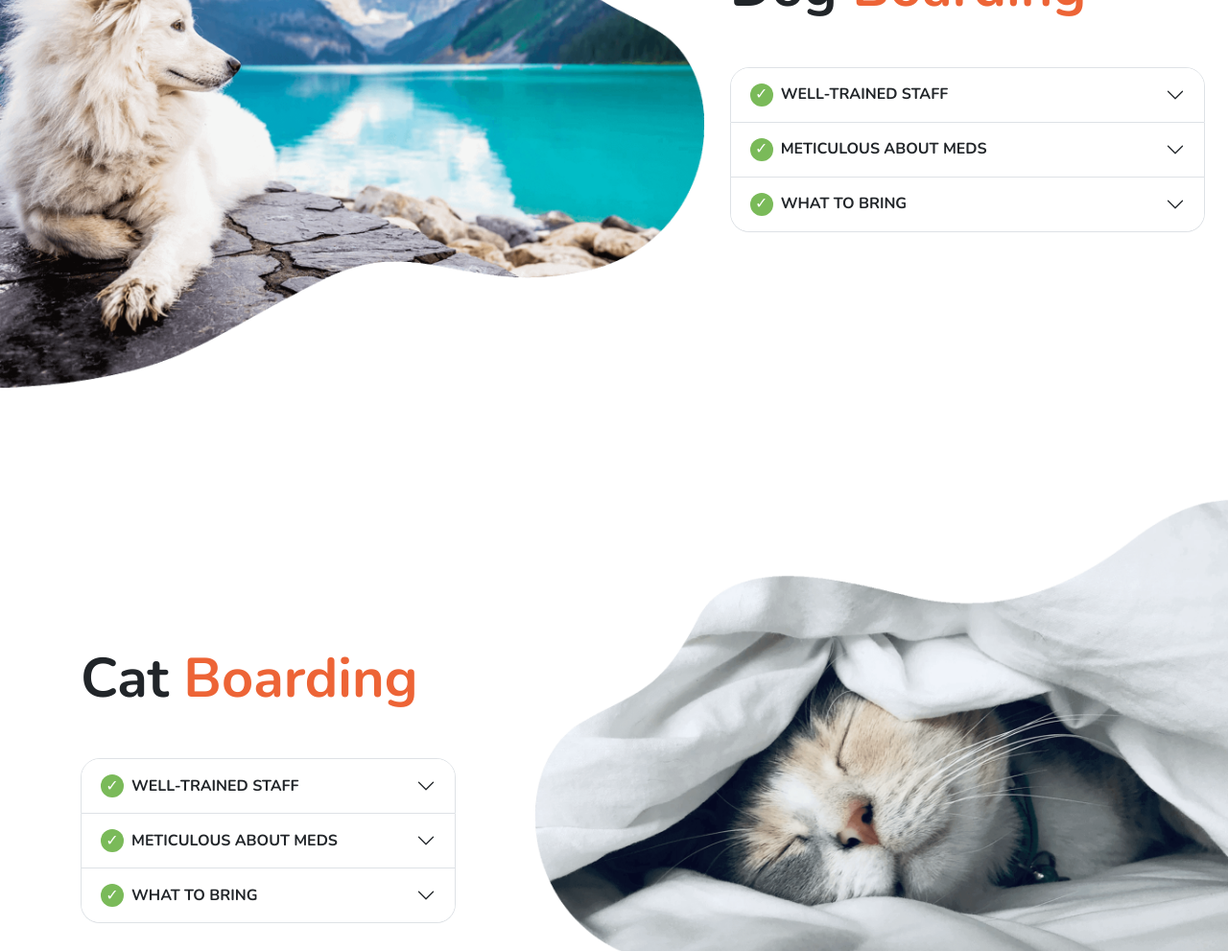
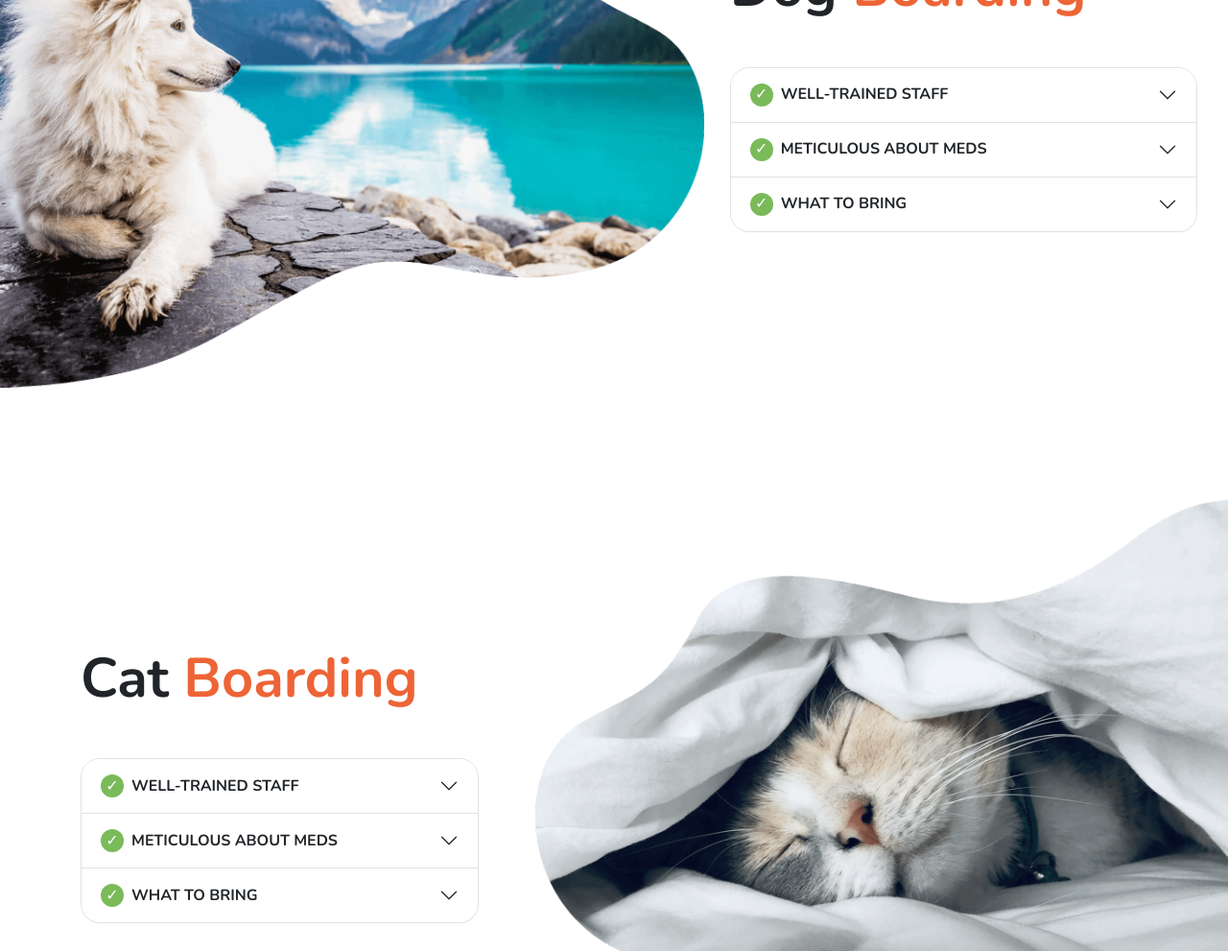
Before and after one commit to saeidsh777/pet-sample-2, a React (Vite) app: page / in a window 1280 px wide. Shown: the part 6743-7734 px from the top of the page at 96% size. Built offline with nearby package versions, Linux system fonts and the light colour scheme; a web font is replaced by a local one.

Commit message:
CatBoarding Component edit

```diff
--- a/src/Components/CatBoarding/CatBoarding.jsx
+++ b/src/Components/CatBoarding/CatBoarding.jsx
@@ -9,7 +9,7 @@ export default function CatBoarding() {
           <h2>
             Cat <span className="orng-t">Boarding</span>
           </h2>
-          <div className="pe-0 pe-lg-4 mt-5">
+          <div className="px-5 px-lg-0 mt-5">
             <Accordion className="mb-2">
               <Accordion.Item eventKey="0">
                 <Accordion.Header>
--- a/src/Components/DogBoarding/DogBoarding.jsx
+++ b/src/Components/DogBoarding/DogBoarding.jsx
@@ -13,7 +13,7 @@ export default function DogBoarding() {
           <h2>
             Dog <span className="orng-t">Boarding</span>
           </h2>
-          <div className="pe-0 pe-lg-4 mt-5">
+          <div className="accordion-boarding mt-5">
             <Accordion className="mb-2">
               <Accordion.Item eventKey="0">
                 <Accordion.Header>
--- a/src/styles/custom.css
+++ b/src/styles/custom.css
@@ -125,3 +125,7 @@
 .text-nowrap{
   word-spacing: nowrap;
 }
+
+.accordion-boarding{
+  padding: 0 2rem ;
+}
--- a/src/styles/media.css
+++ b/src/styles/media.css
@@ -17,11 +17,17 @@
     padding: 0;
   }
 
-  .pet-care-card.orng-b{
+  .pet-care-card.orng-b {
     transform: scale(1);
     -webkit-transform: scale(1);
     -moz-transform: scale(1);
     -ms-transform: scale(1);
     -o-transform: scale(1);
+  }
 }
+
+@media only screen and (min-width: 992px) {
+  .accordion-boarding {
+    padding: 0 2rem 0 0;
+  }
 }
```
